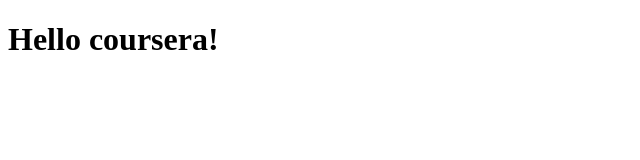
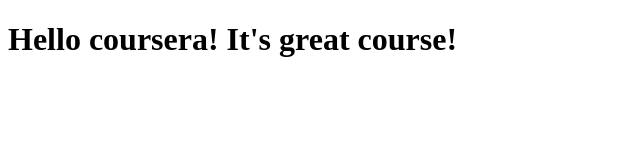
Before and after one commit to ninarr/coursera-test, a plain HTML site: page site/index.html in a window 1280 px wide. Shown: the whole page, without its empty margins (0-640 px from the left). Drawn offline with Linux system fonts and the light colour scheme.

Commit message:
Small addition to our page content

```diff
--- a/site/index.html
+++ b/site/index.html
@@ -4,6 +4,6 @@
  	<title>Hello Coursera!</title>
  </head>
  <body>
- <h1>Hello coursera!</h1>
+ <h1>Hello coursera! It's great course!</h1>
  </body>
  </html>
```
